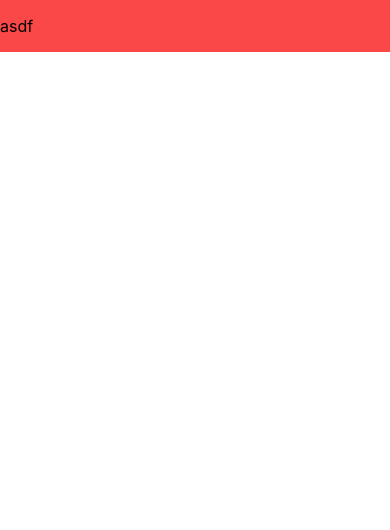
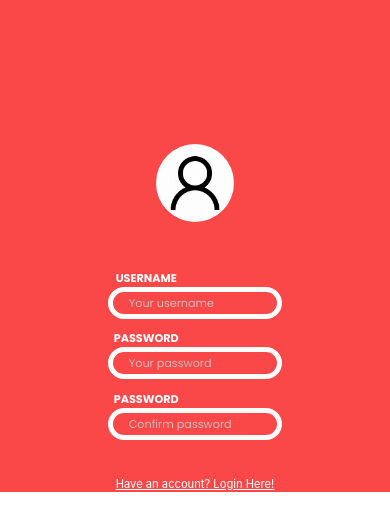
Before and after one commit to Chillandchat/mobile, a React (Create React App) app in the folder Frontend/app/: page /signup in a window 390 px wide. Shown: the top 530 px of the page. Built offline with nearby package versions, Linux system fonts and the light colour scheme.

Commit message:
Creating signup page (not complete WIP)

```diff
--- a/Frontend/app/src/components/SignUpPage.tsx
+++ b/Frontend/app/src/components/SignUpPage.tsx
@@ -1,9 +1,32 @@
 import React from "react";
-
+import { Icon } from "./Icon";
+import { LoginForm } from "./LoginForm";
+import { Link } from "react-router-dom";
+import "./style/Signup.css";
 export const SignUpPage: React.FC = () => {
   return (
-    <div>
-      <p>asdf</p>
+    <div id="signupParent">
+      <Icon />
+      <div id="form">
+        <LoginForm
+          password={false}
+          formPlaceHolder="Your username"
+          formLabel="Username"
+        />
+        <LoginForm
+          password={true}
+          formPlaceHolder="Your password"
+          formLabel="Password"
+        />
+        <LoginForm
+          password={true}
+          formPlaceHolder="Confirm password"
+          formLabel="Password"
+        />
+      </div>
+      <Link to="/" id="loginLink">
+        Have an account? Login Here!
+      </Link>
     </div>
   );
 };
--- /dev/null
+++ b/Frontend/app/src/components/style/Signup.css
@@ -0,0 +1,33 @@
+/*CSS file:*/
+#signupParent {
+  background-color: #fa4747;
+  padding-top: 8rem;
+  overflow: hidden;
+  text-align: center;
+}
+#loginLink {
+  color: #fff;
+  text-align: center;
+  font-size: 1rem;
+  padding: 2rem;
+}
+#form {
+  text-align: center;
+  padding: 0rem 0rem 2rem 0rem;
+}
+@media (max-width: 600px) {
+  #signupParent {
+    background-color: #fa4747;
+    padding-top: 9rem;
+    overflow: hidden;
+    text-align: center;
+  }
+  #loginLink {
+    color: #fff;
+    font-size: 0.7rem;
+  }
+  #form {
+    text-align: center;
+    padding: 2rem;
+  }
+}
```
